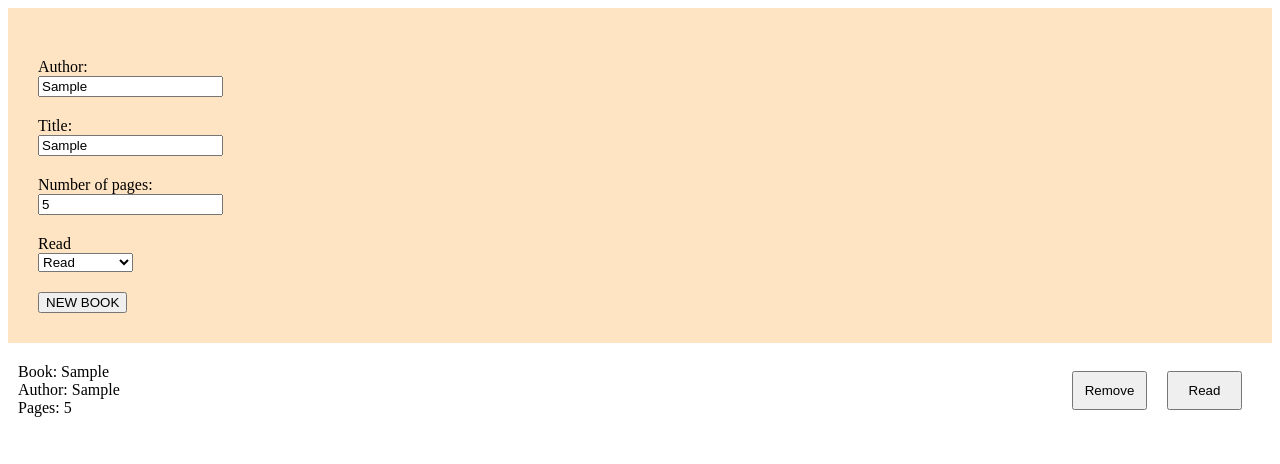
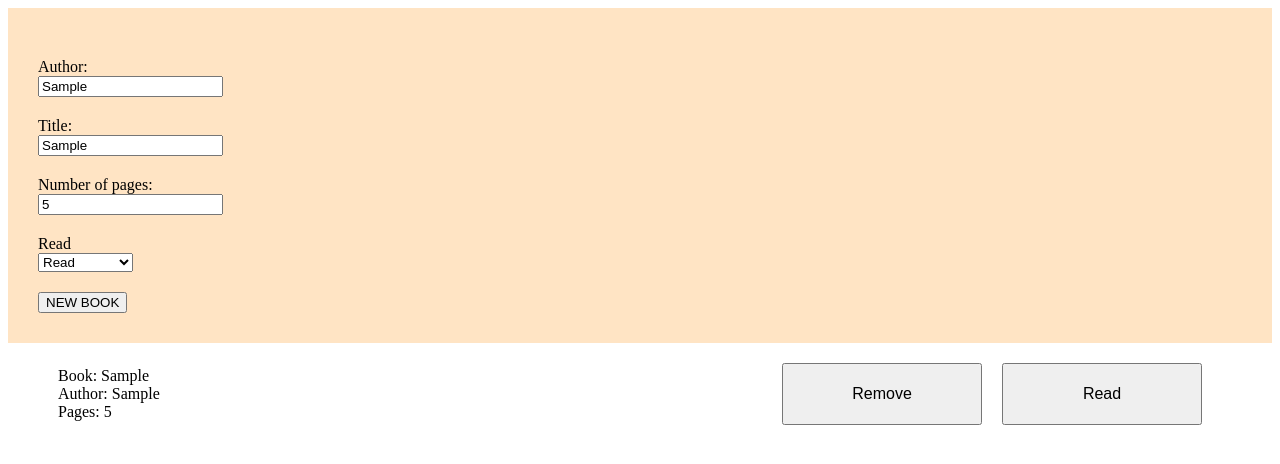
Before and after one commit to Ahmed-Seleem01/library, a plain HTML site: page index.html in a window 1280 px wide. Both pictures are taken after typing "Sample", "Sample", "5" into the empty fields and a click on the button "NEW BOOK". Drawn offline with Linux system fonts and the light colour scheme.

Commit message:
Fix the spacing

```diff
--- a/css/index.css
+++ b/css/index.css
@@ -10,13 +10,14 @@ label, form button{
 
 div[data-index]{
   display: block;
-  padding: 20px 10px;
+  padding: 20px 50px;
   display: flex;
   align-items: center;
   justify-content: space-between;
 }
 div[data-index] button{
-  padding: 10px 1px;;
+  padding: 20px 1px;;
   margin-right: 20px;
-  width: 75px;
+  width: 200px;
+  font-size: 1rem;
 }
```
